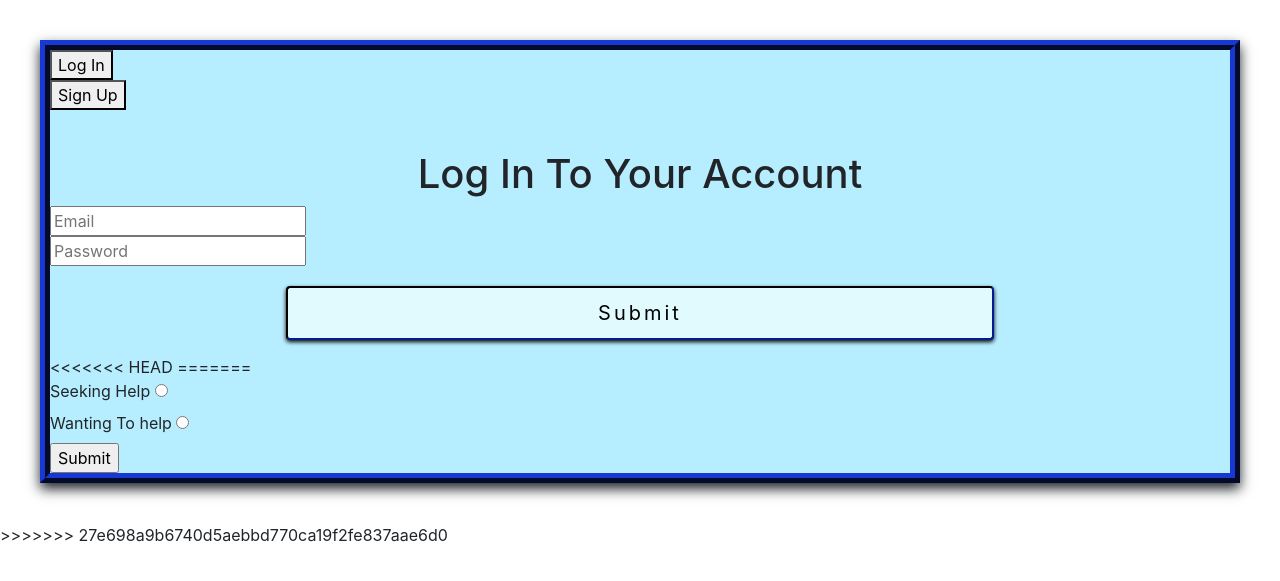
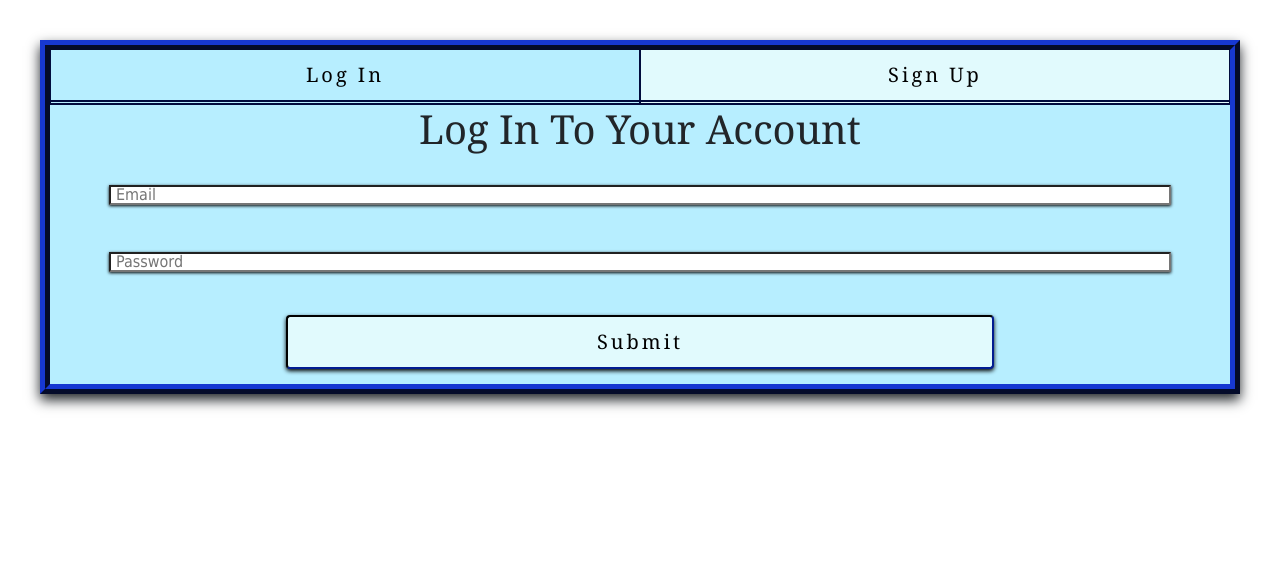
Before and after one commit to melilly/therapyhelp, a PHP site: page /login/index.php in a window 1280 px wide. Shown: the top 581 px of the page. Run offline with PHP 8.4, Linux system fonts and the light colour scheme.

Commit message:
resolving conflicts

```diff
--- a/login/index.php
+++ b/login/index.php
@@ -54,22 +54,7 @@
           </div>
           <button class="submit" onclick="submitSignupData()">Submit</button>
         </div>
-<<<<<<< HEAD
       <!--/form-->
-=======
-        <div class="rad">
-          <label>Seeking Help</label>
-          <input type="radio" name="type" value="1">
-        </div>
-        <div class="rad" >
-          <label>Wanting To help</label>
-          <input type="radio" name="type" value="0">
-        </div>
-        <input type="submit" name="submit" value="Submit">
-        </form>
-      </div>
-    </div>
->>>>>>> 27e698a9b6740d5aebbd770ca19f2fe837aae6d0
   </div>
   <script src="https://code.jquery.com/jquery-3.3.1.slim.min.js" integrity="sha384-q8i/X+965DzO0rT7abK41JStQIAqVgRVzpbzo5smXKp4YfRvH+8abtTE1Pi6jizo" crossorigin="anonymous"></script>
 <script src="https://cdnjs.cloudflare.com/ajax/libs/popper.js/1.14.3/umd/popper.min.js" integrity="sha384-ZMP7rVo3mIykV+2+9J3UJ46jBk0WLaUAdn689aCwoqbBJiSnjAK/l8WvCWPIPm49" crossorigin="anonymous"></script>
--- a/login/script.js
+++ b/login/script.js
@@ -27,7 +27,6 @@ function submitSignupData(){
   email = fields.getElementsByClassName("email")[0].value;
   pw = fields.getElementsByClassName("pw")[0].value;
   verifypw = fields.getElementsByClassName("pw")[1].value;
-<<<<<<< HEAD
   if(fields.getElementsByClassName("account-type")[0].checked){
     account = fields.getElementsByClassName("account-type")[0].value;
   }
@@ -36,10 +35,3 @@ function submitSignupData(){
   }
   alert("signup submitted! last: " + last + " and account type: " + account);
 }
-=======
-  alert("signup submitted! last: " + last + " and pw 1&2: " + pw + " " + verifypw);
-}
-
-document.getElementById("signU").addEventListener("click",openTab(e, "signup"));
-document.getElementById("log").addEventListener("click",openTab(e, "login"));
->>>>>>> fb0f5af1d2365ee6e2d26d0114a7b907a6790bc3
--- a/login/style.css
+++ b/login/style.css
@@ -1,4 +1,3 @@
-<<<<<<< HEAD
 body{
   font-family: "Georgia";
 }
@@ -17,17 +16,6 @@ body{
 }
 .parent .active{
   display: block;
-=======
-body, html{
-  width: 100%;
-  height: 100%;
-}
-.parent{
-  width: 60%;
-  margin: auto;
-  background: #ffffcc;
-  padding: 8px;
->>>>>>> 27e698a9b6740d5aebbd770ca19f2fe837aae6d0
 }
 
 .top{
@@ -41,22 +29,16 @@ body, html{
 .top.active{
   background: #00000000;
 }
-.rad{
-  width: 40%;
-}
 
 h1{
   padding-top: 40px;
   text-align: center;
 }
 
-<<<<<<< HEAD
 .field{
   font-size: 16px;
   font-family: "Tahoma";
 }
-=======
->>>>>>> 27e698a9b6740d5aebbd770ca19f2fe837aae6d0
 
 input:not([type='radio']){
   width: 90%;
```
Also changed, not shown: login/insert.php (+2 -11 lines).
